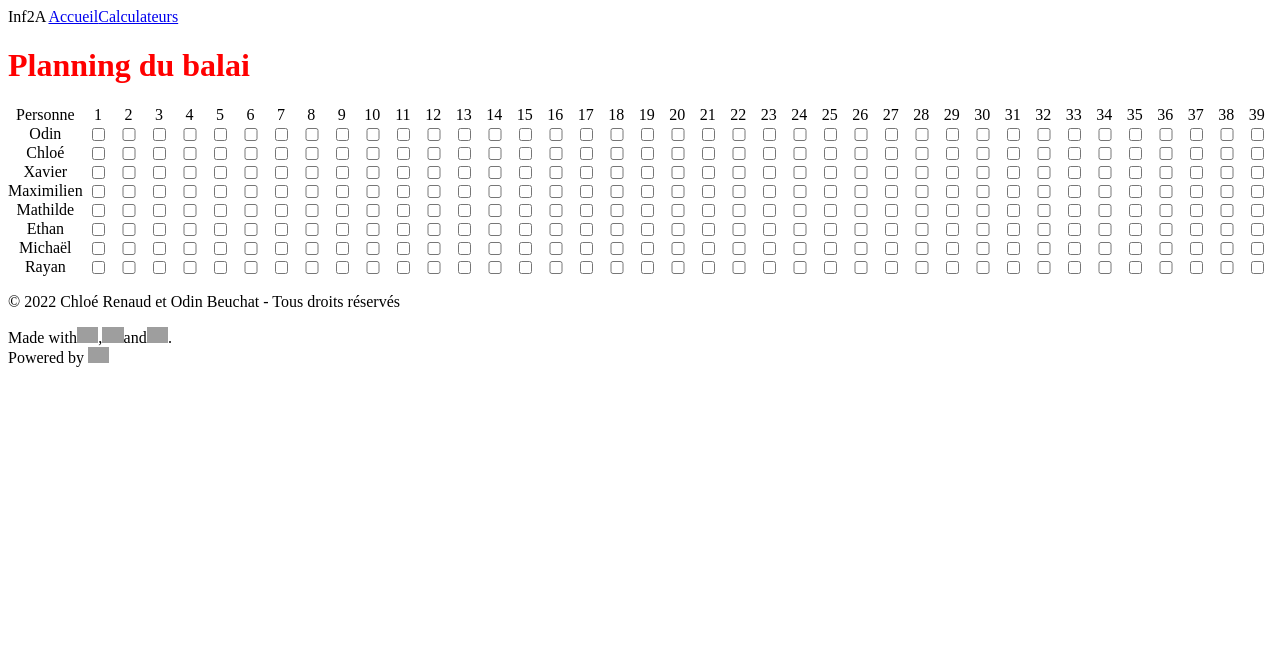
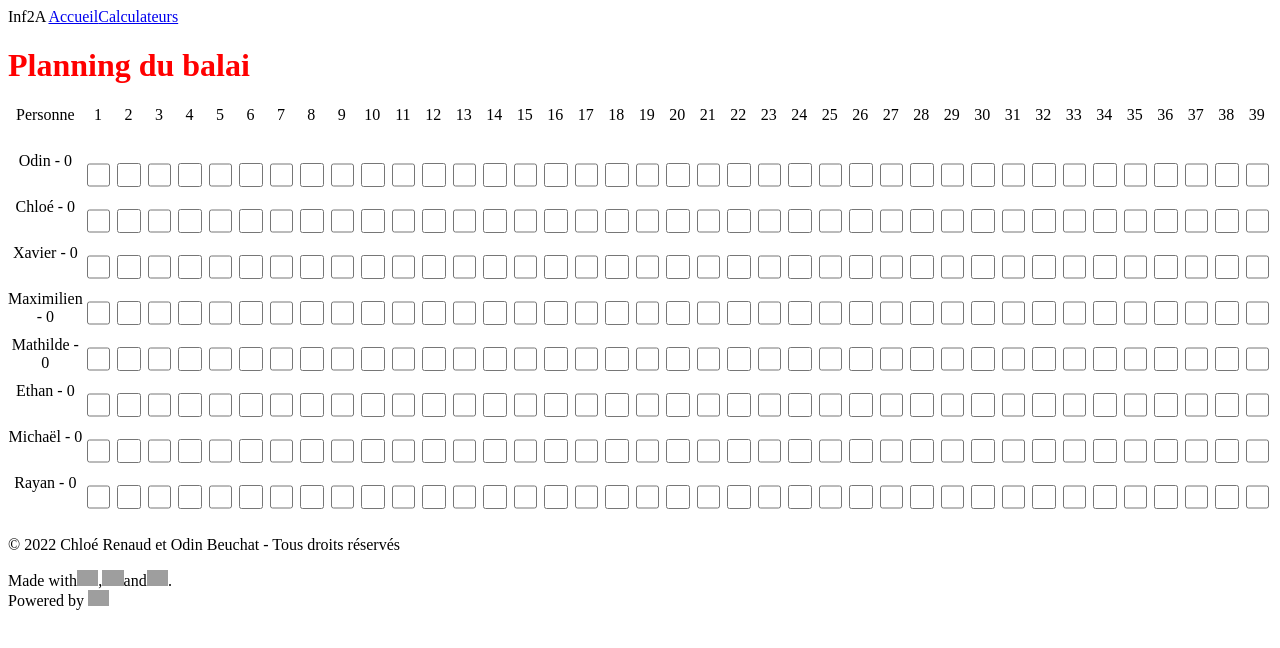
Before and after one commit to drafolin/infa-emt, a Nuxt app: page /balai in a window 1280 px wide. Shown: the top 648 px of the page. Built offline with nearby package versions, Linux system fonts and the light colour scheme; grey boxes are pictures that could not be loaded.

Commit message:
added counter

```diff
--- a/pages/balai.vue
+++ b/pages/balai.vue
@@ -48,7 +48,7 @@ const disabled = (personne: string, week: number) => {
 			<div>Personne</div>
 			<div v-for="week in 39">{{week}}</div>
 			<template v-for="person in people" :key="person">
-				<div>{{person}}</div>
+				<div>{{person}} - {{fait.get(person).filter(v=>v).length}}</div>
 				<input type="checkbox" v-for="week in 39" :key="week" :disabled="disabled(person, week)"
 					:value="fait.get(person)[week]" @click="() => {toggle(person, week)}" />
 			</template>
@@ -63,4 +63,8 @@ const disabled = (personne: string, week: number) => {
 	grid-template-rows: repeat(8, 1fr);
 	text-align: center
 }
+
+.table>* {
+	height: 40px;
+}
 </style>
```
